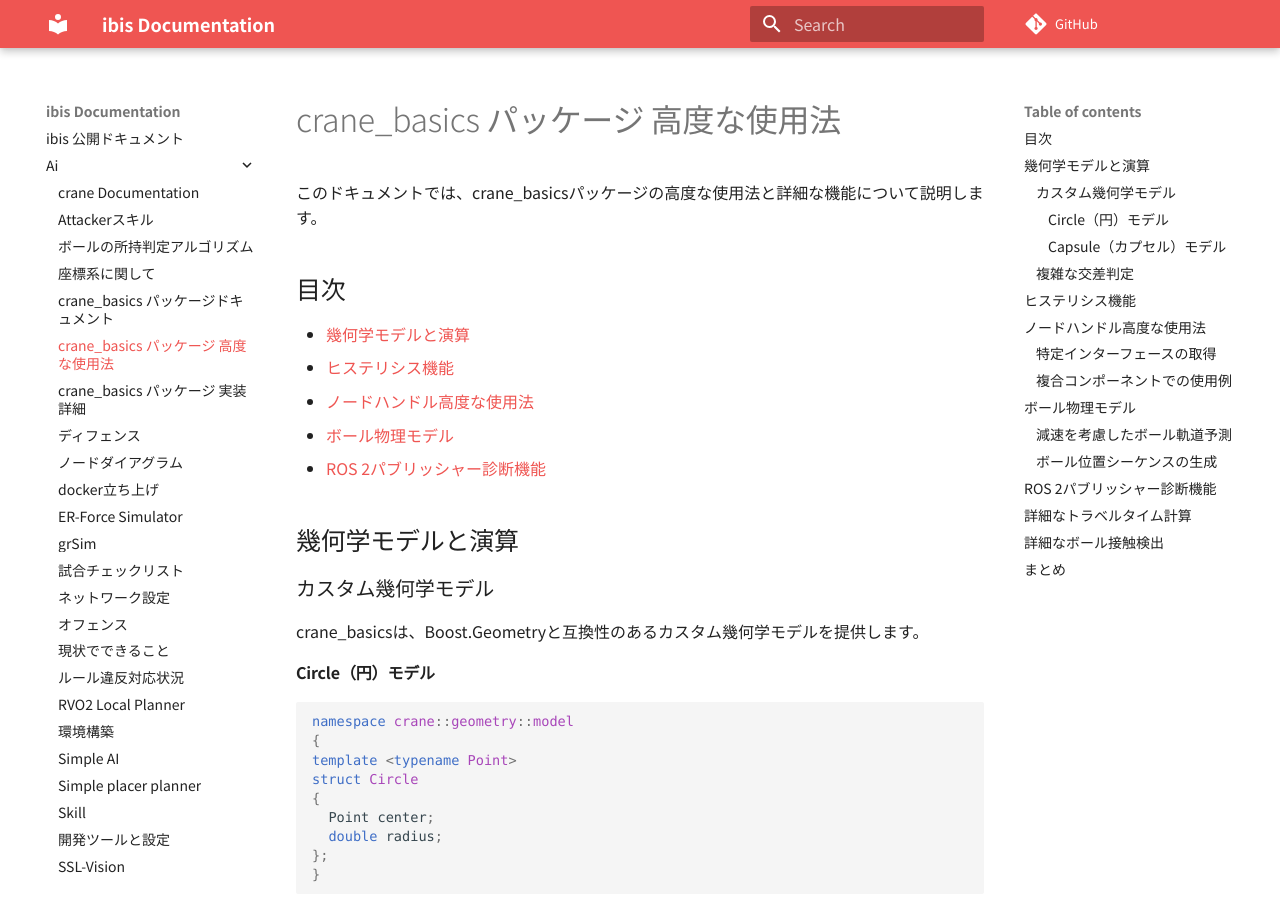
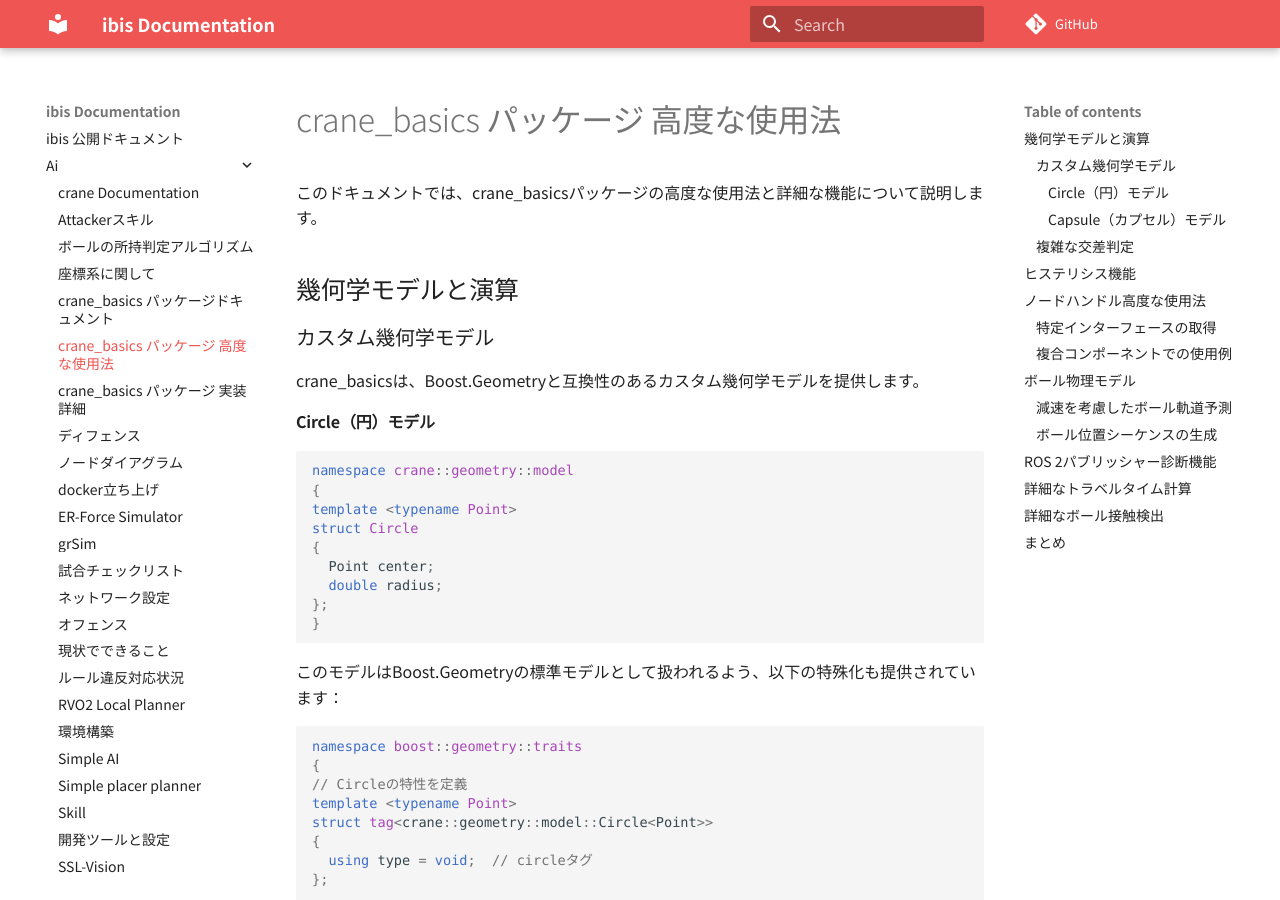
Before and after one commit to ibis-ssl/ibis_documentation, an MkDocs documentation site: the page built from docs/ai/crane_basics_advanced.md, in a window 1280 px wide and 900 px high. Built offline with MkDocs 1.6.1 and Material for MkDocs 9.7.7, drawn with Linux system fonts in a browser that asks for light colours; nearby versions of some CDN libraries; some web fonts are replaced; comment, search, counter and statistics services are not loaded.

Commit message:
🔄 synced local 'docs/ai' with remote 'docs'

```diff
--- a/docs/ai/crane_basics_advanced.md
+++ b/docs/ai/crane_basics_advanced.md
@@ -1,14 +1,6 @@
 # crane_basics パッケージ 高度な使用法
 
 このドキュメントでは、crane_basicsパッケージの高度な使用法と詳細な機能について説明します。
-
-## 目次
-
-- [幾何学モデルと演算](#幾何学モデルと演算)
-- [ヒステリシス機能](#ヒステリシス機能)
-- [ノードハンドル高度な使用法](#ノードハンドル高度な使用法)
-- [ボール物理モデル](#ボール物理モデル)
-- [ROS 2パブリッシャー診断機能](#ros2パブリッシャー診断機能)
 
 ## 幾何学モデルと演算
 
```
Also changed, not shown: docs/ai/tools.md (+1 -1 lines).
